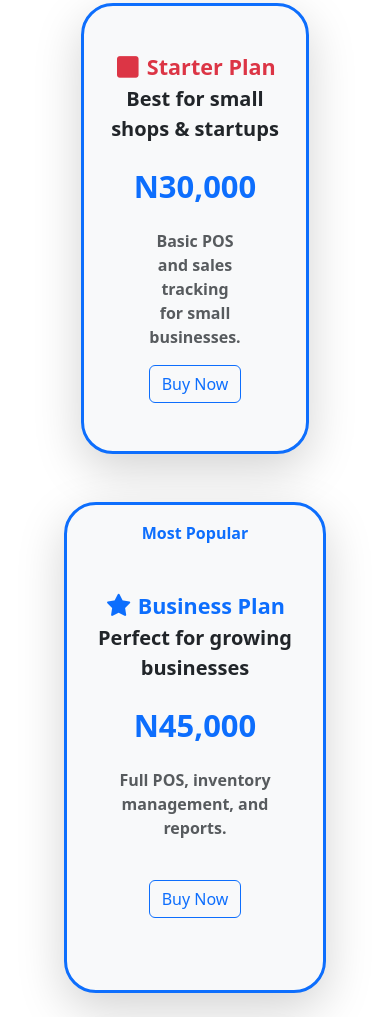
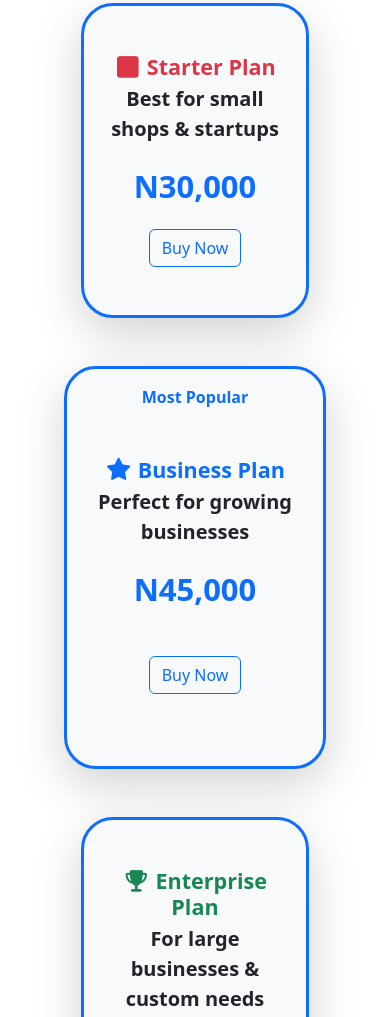
Before and after one commit to UsamatuOne/Soventtech-Pos-Landing-Page, a plain HTML site: page index.html in a window 390 px wide. Shown: the part 2906-3923 px from the top of the page. Drawn offline with nearby package versions, Linux system fonts and the light colour scheme.

Commit message:
another small changes

```diff
--- a/index.html
+++ b/index.html
@@ -173,7 +173,7 @@
                             </h4>
                             <p class="lead card-subtitle fw-bold">Best for small shops & startups</p>
                             <div class="my-4 display-5 fw-bold text-primary">N30,000</div>
-                            <p class="card-text mx-5 text-muted  fw-bold">Basic POS and sales tracking
+                            <p class="card-text mx-5 text-muted  d-none d-lg-block fw-bold">Basic POS and sales tracking
                                 for
                                 small businesses.</p>
                             <a href="#btn" class="btn btn-outline-primary">Buy Now</a>
@@ -192,7 +192,7 @@
                             </h4>
                             <p class="lead card-subtitle fw-bold">Perfect for growing businesses</p>
                             <div class="my-4 display-5 fw-bold text-primary">N45,000</div>
-                            <p class="card-text mx-5 text-muted  px-1 fw-bold">Full POS, inventory
+                            <p class="card-text mx-5 text-muted  px-1 d-none d-lg-block fw-bold">Full POS, inventory
                                 management,
                                 and
                                 reports.
@@ -210,7 +210,7 @@
                             </h4>
                             <p class="lead card-subtitle fw-bold">For large businesses & custom needs</p>
                             <div class="my-4 display-5 fw-bold text-primary">N60,000</div>
-                            <p class="card-text mx-5 text-muted  fw-bold">Custom solutions for
+                            <p class="card-text mx-5 text-muted d-none d-lg-block fw-bold">Custom solutions for
                                 large-scale
                                 operations.</p>
                             <a href="#btn" class="btn btn-outline-primary">Buy Now</a>
```
